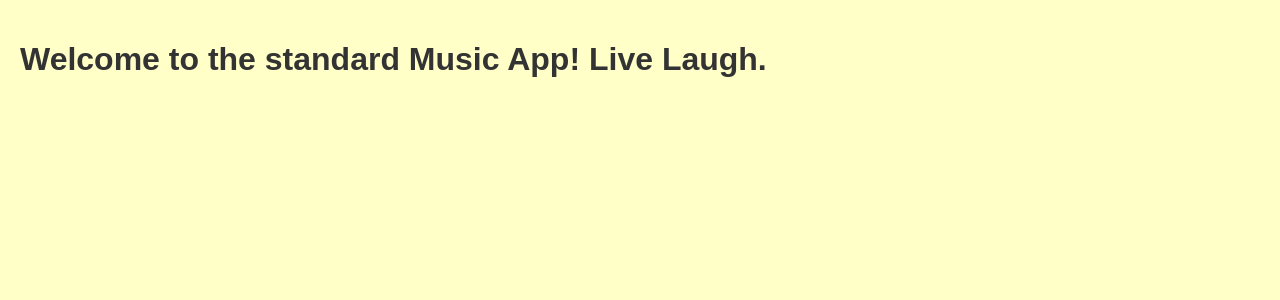
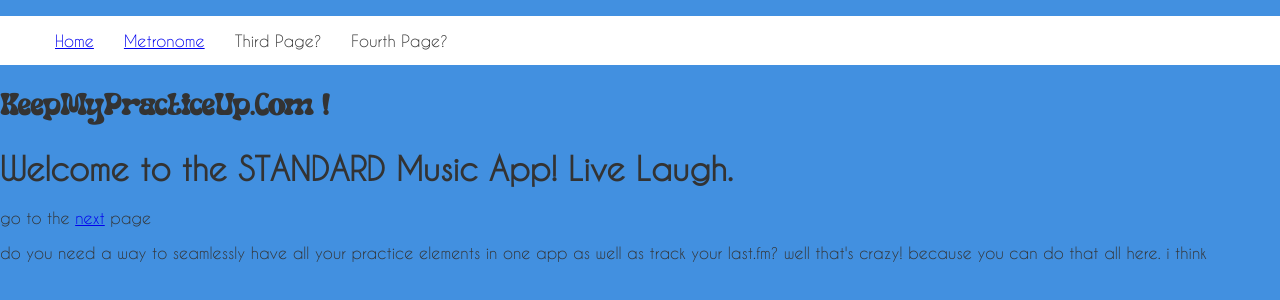
Before and after one commit to lekonai/basicMusicPractice, a plain HTML site: page index.html in a window 1280 px wide. Drawn offline with Linux system fonts and the light colour scheme.

Commit message:
a lot of scrolling W3, just having fun, figuring all this out. i enjoy framework less ong. there's so much to learn even though webdev is mindboggling

```diff
--- /dev/null
+++ b/fontfaces.css
@@ -0,0 +1,15 @@
+@font-face {
+    font-family: Semisonic;
+    src: url("static/fonts/Semisonic.ttf") format('truetype');
+}
+@font-face {
+    font-family: CaviarDreams;
+    src: url("static/fonts/CaviarDreams.ttf") format('truetype');
+    font-style: normal;
+}
+
+@font-face {
+    font-family: CaviarDreamsBold;
+    src: url("static/fonts/CaviarDreams_Bold.ttf") format('truetype');
+    font-style: bold;
+}
--- a/index.html
+++ b/index.html
@@ -7,7 +7,7 @@
     <head>
         <meta charset="utf-8">
         <meta http-equiv="X-UA-Compatible" content="IE=edge">
-        <title></title>
+        <title>Home</title>
         <meta name="description" content="">
         <meta name="viewport" content="width=device-width, initial-scale=1">
         <link rel="stylesheet" href="">
@@ -16,8 +16,28 @@
         <!--[if lt IE 7]>
             <p class="browsehappy">You are using an <strong>outdated</strong> browser. Please <a href="#">upgrade your browser</a> to improve your experience.</p>
         <![endif]-->
-        <h1>Welcome to the standard Music App! Live Laugh.</h1>
 
+        <!-- this is the top thing -->
+        <!-- this nav bar needs to be in each file. wonder if there's a more succinct way about it -->
+        <div class="topDiv">
+            <nav class="navBar">
+                <ul>
+                    <li><a href="index.html"> Home </a></li>
+                    <li><a href="metronome.html"> Metronome </a></li>
+                    <li><a> Third Page? </a></li>
+                    <li><a> Fourth Page? </a></li>
+                </ul>
+            </nav>
+            <div class="mainBanner">
+                <h1>KeepMyPracticeUp.Com !</h1>
+            </div>
+        </div>
+        <!-- this is the second part -->
+        <div>
+            <h1>Welcome to the STANDARD Music App! Live Laugh.</h1>
+            <p>go to the <a href="metronome.html">next</a> page </p>
+            <p>do you need a way to seamlessly have all your practice elements in one app as well as track your last.fm? well that's crazy! because you can do that all here. i think</p>
+        </div>
 
 
         <link rel="stylesheet" href="style.css">
--- a/style.css
+++ b/style.css
@@ -1,7 +1,48 @@
+@import url("fontfaces.css");
+
 body{
-    background-color: #ffffc7;
-    font-family: Arial, sans-serif;
+    background-color: #4290e0;
+    font-family: CaviarDreams;
     color: #333;
     margin: 0;
-    padding: 20px;
 }
+
+.navBar{
+    text-align: center;
+    background-color: white;
+}
+
+.navBar ul{
+    list-style-type: none;
+    overflow: hidden;
+}
+.navBar a{
+    display: block;
+    text-align: center;
+    padding: 15px;
+}
+
+.navBar a:hover{
+    background-color: black;
+    /* this is jsut filler */
+}
+
+.navBar li{
+    float: left;
+}
+
+.mainBanner{
+    font-family: Semisonic;
+}
+
+.topDiv{
+    position: static;
+}
+
+.metronomeButtons{
+    background-color: #333;
+    opacity: 70%;
+    border-radius: 0%;
+    box-shadow: none;
+    align-content: center;
+}
```
Also changed, not shown: metronome.html (added, +55 -0 lines), static/fonts/CaviarDreams.ttf (added), static/fonts/CaviarDreams_Bold.ttf (added), static/fonts/Semisonic.ttf (added).
